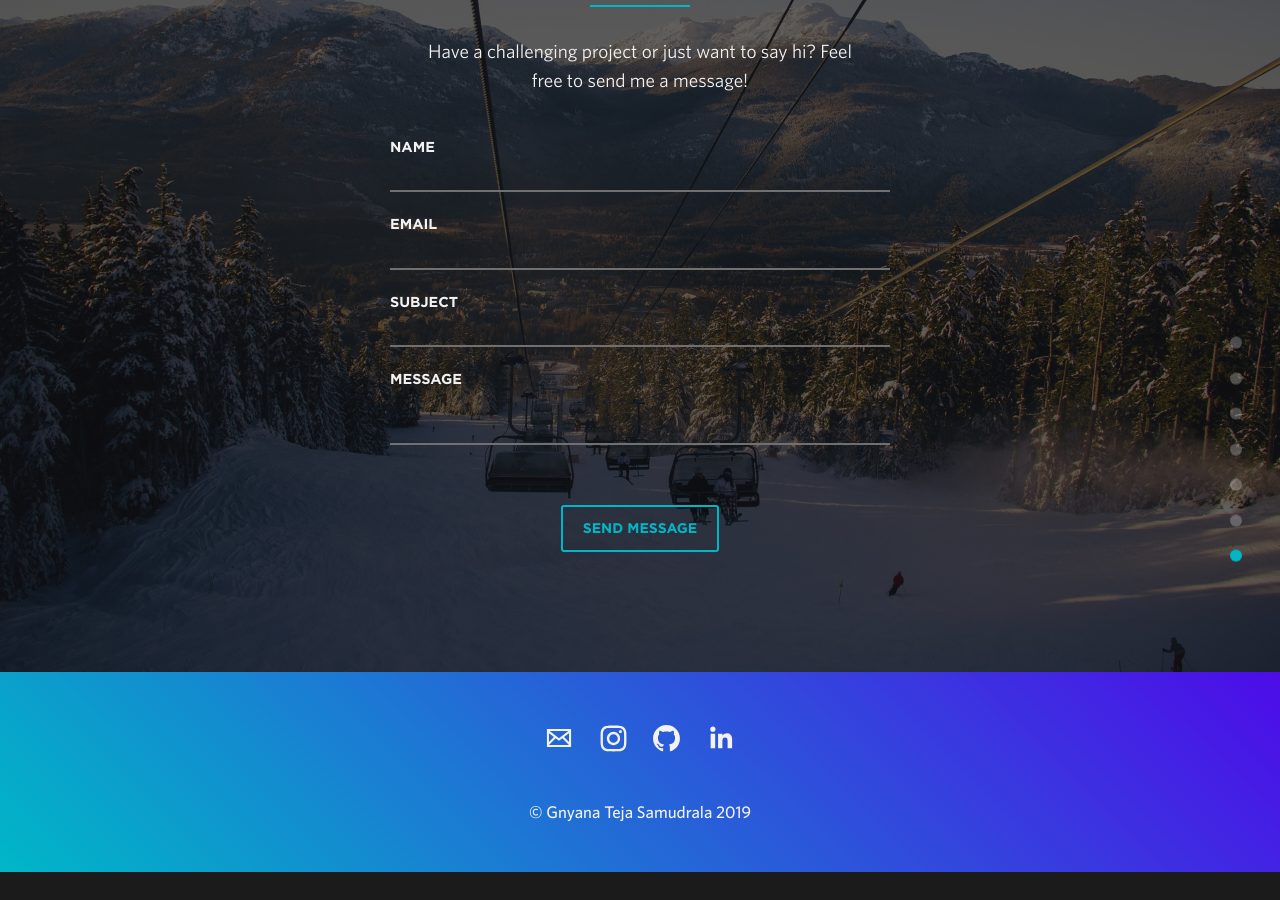
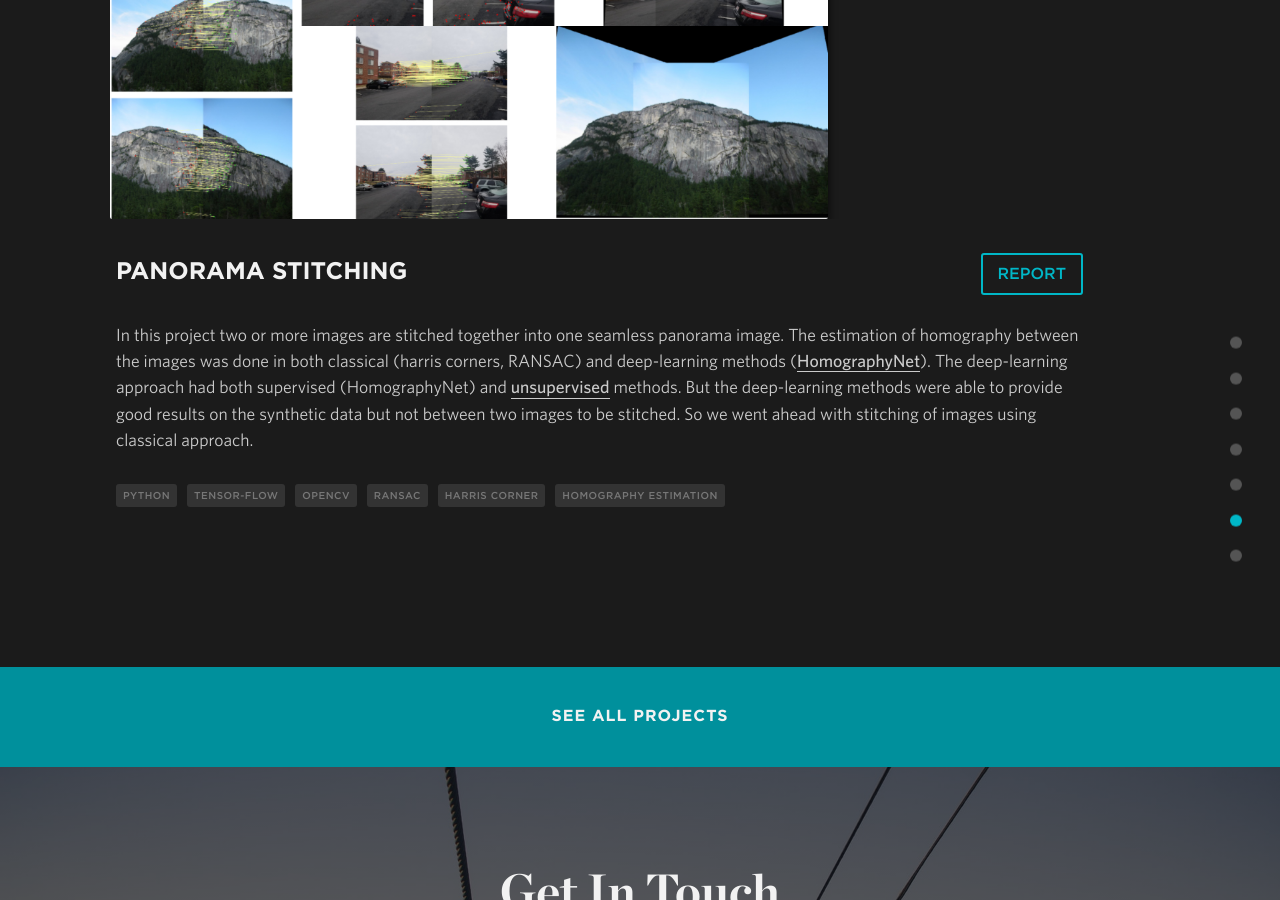
Before and after one commit to sgteja/trailsite.github.io, a Jekyll site: the page built from index.html, in a window 1280 px wide and 900 px high, scrolled down 7916 px. Built offline with Jekyll 4.4.1, drawn with Linux system fonts in a browser that asks for light colours; nearby versions of some CDN libraries; before the commit the page ends 8788 px from its top, so only the background shows below that.

Commit message:
Pano project

```diff
--- a/_data/portfolio.yml
+++ b/_data/portfolio.yml
@@ -37,7 +37,17 @@
     - thing: Delaunay Triangulation
     - thing: Thin Plate Spine
 
-# - title:
+- title: Panorama Stitching
+  demo: http://sgteja.github.io/trailsite.github.io/reports/Pano.pdf
+  description: In this project two or more images are stitched together into one seamless panorama image. The estimation of homography between the images was done in both classical (harris corners, RANSAC) and deep-learning methods (<a href="https://arxiv.org/pdf/1606.03798.pdf" target="_blank">HomographyNet</a>). The deep-learning approach had both supervised (HomographyNet) and <a href="https://arxiv.org/abs/1709.03966" target="_blank">unsupervised</a> methods. But the deep-learning methods were able to provide good results on the synthetic data but not between two images to be stitched. So we went ahead with stitching of images using classical approach.
+  img: Pano
+  used:
+    - thing: Python
+    - thing: Tensor-Flow
+    - thing: OpenCV
+    - thing: RANSAC
+    - thing: Harris corner
+    - thing: Homography estimation
 # - title: Weather Widget
 #   demo: http://quiet-dusk-89245.herokuapp.com/
 #   code: https://github.com/bchiang7/DemoWebApp
```
Also changed, not shown: img/portfolio/Pano/Pano.jpg (added), 1 other file.
